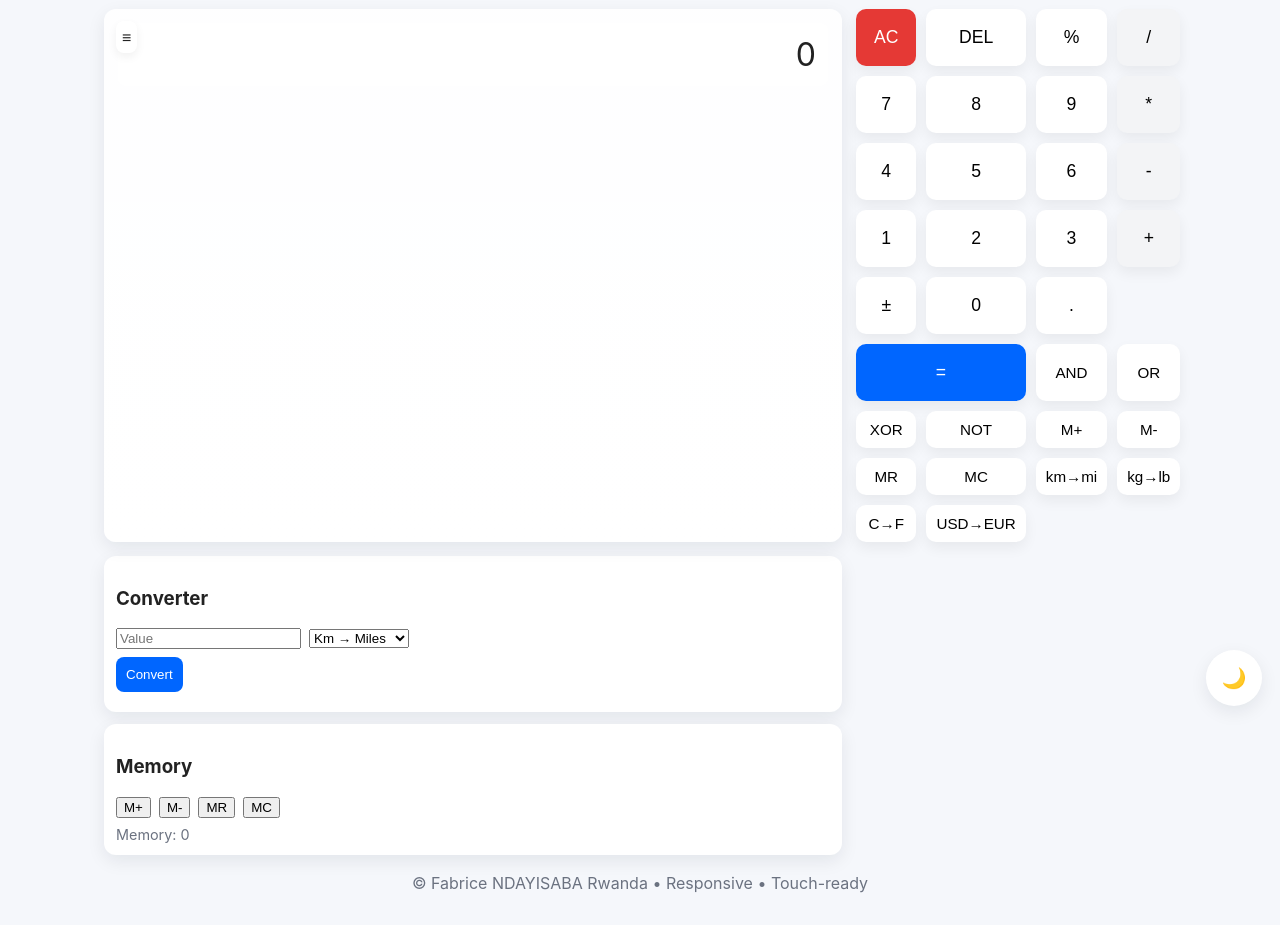
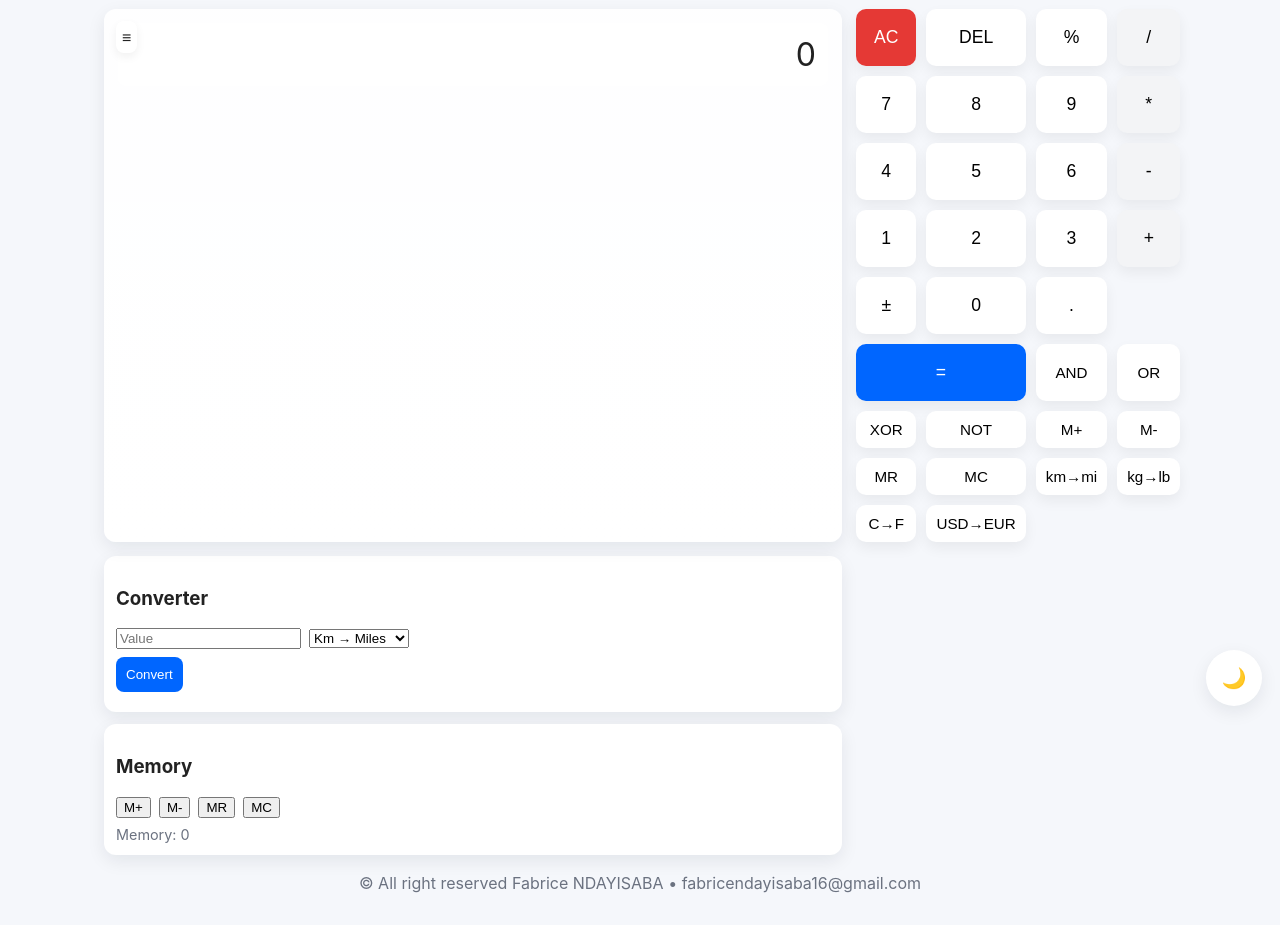
Before and after one commit to EngineerFabrice/Fabrice_Calculator, a website: page public/index.html in a window 1280 px wide. Shown: the part 76-1001 px from the top of the page. Drawn offline with Linux system fonts and the light colour scheme.

```diff
--- a/public/index.html
+++ b/public/index.html
@@ -71,7 +71,7 @@
     </aside>
 
     <button id="themeToggle" class="theme-toggle" aria-label="Toggle theme">🌙</button>
-    <footer class="footer">© Fabrice NDAYISABA  Rwanda  • Responsive • Touch-ready</footer>
+    <footer class="footer">© All right reserved Fabrice NDAYISABA • fabricendayisaba16@gmail.com</footer>
   </div>
 
 <script src="index.js"></script>
```
